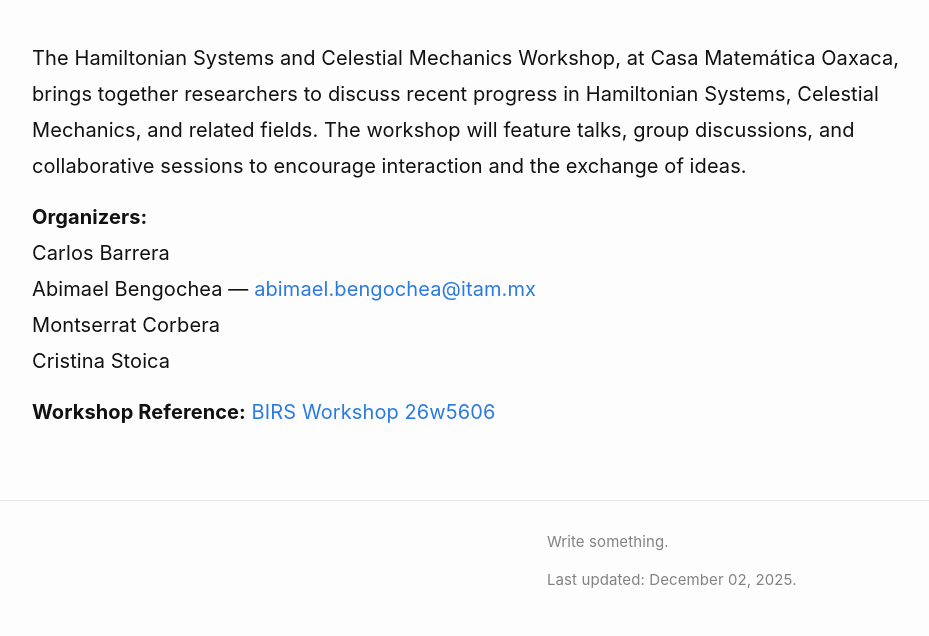
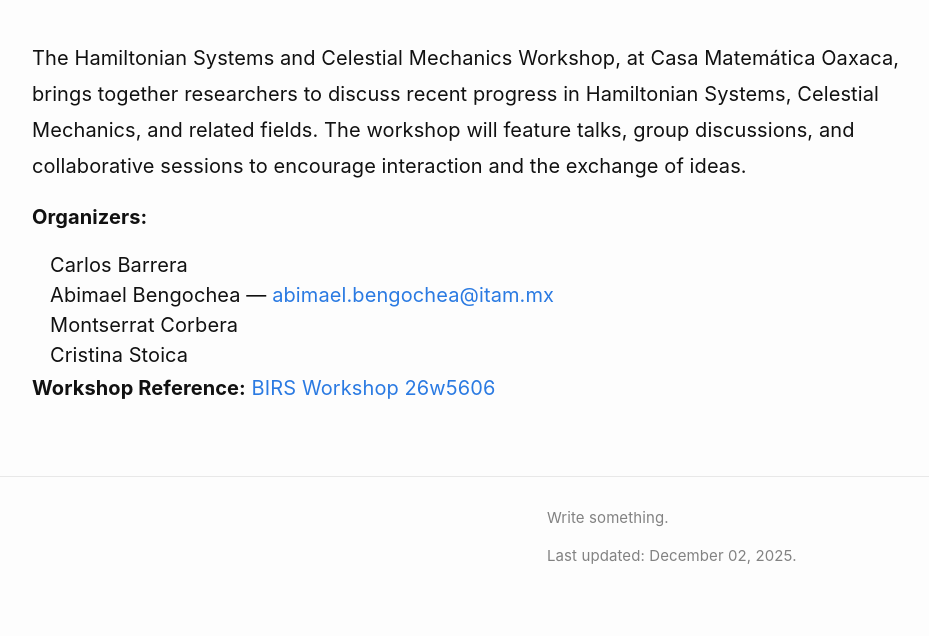
Before and after one commit to celmechcongress2026/celmechcongress2026.github.io, a Jekyll site: the page built from index.md, in a window 1280 px wide. Shown: the part 540-1176 px from the top of the page, without its empty margins (108-1037 px from the left). Built offline with Jekyll 4.4.1, drawn with Linux system fonts in a browser that asks for light colours; after the commit the page ends 1152 px from its top, so only the background shows below that.

Commit message:
Update index.md

```diff
--- a/index.md
+++ b/index.md
@@ -16,13 +16,14 @@ layout: home
     The Hamiltonian Systems and Celestial Mechanics Workshop, at Casa Matemática Oaxaca, brings together researchers to discuss recent progress in Hamiltonian Systems, Celestial Mechanics, and related fields. The workshop will feature talks, group discussions, and collaborative sessions to encourage interaction and the exchange of ideas.
   </p>
 
-<p>
-  <strong>Organizers:</strong><br>
+<p><strong>Organizers:</strong></p>
+
+<div style="margin-left: 18px; line-height: 1.5;">
   Carlos Barrera<br>
   Abimael Bengochea — <a href="mailto:abimael.bengochea@itam.mx">abimael.bengochea@itam.mx</a><br>
   Montserrat Corbera<br>
   Cristina Stoica
-</p>
+</div>
 
   <p>
     <strong>Workshop Reference:</strong>
```
